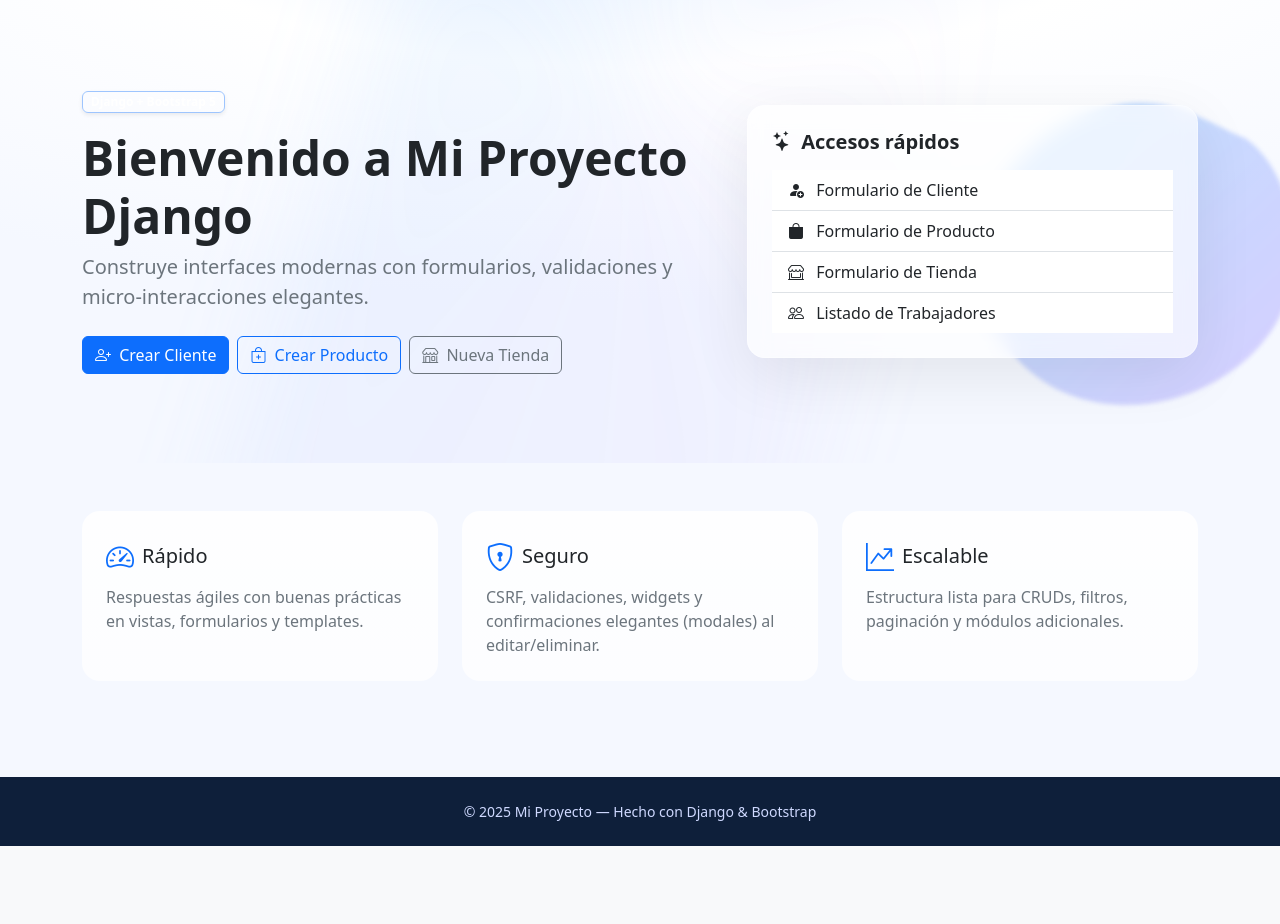
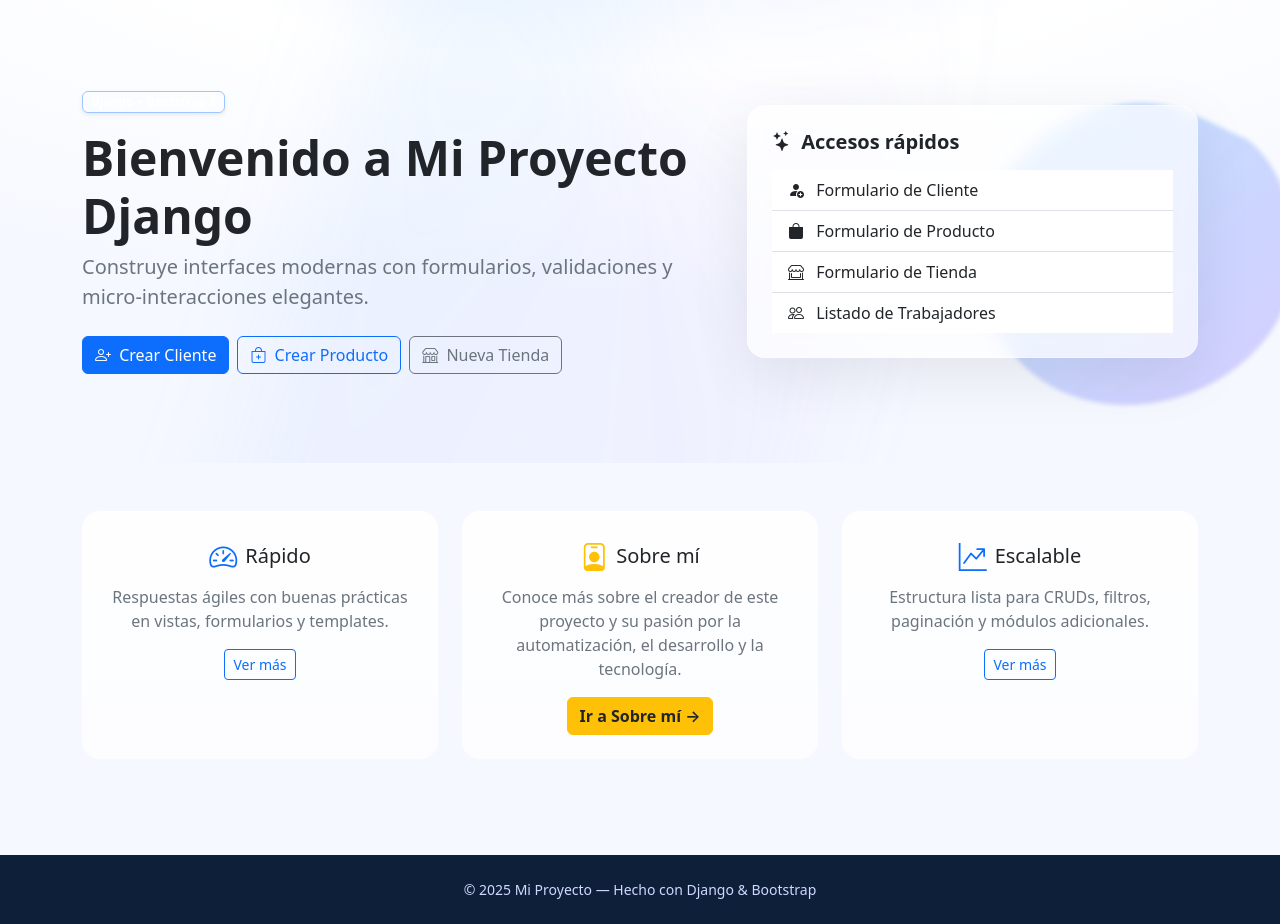
Before and after one commit to nicolemp25/proyecto_comision_78130_V2, a Django app: page / in a window 1280 px wide. Shown: the part 57-981 px from the top of the page. Before the commit the page ends 903 px from the top, so only its background shows below. Run offline with Django 5.2, Linux system fonts and the light colour scheme.

Commit message:
Commit Final Entrega Proyecto Curso Python

```diff
--- a/coder/templates/coder/index.html
+++ b/coder/templates/coder/index.html
@@ -294,35 +294,54 @@
     <div class="container">
       <div class="row g-4">
         <div class="col-md-4 reveal">
-          <div class="feature-card h-100 p-4">
-            <div class="d-flex align-items-center mb-2">
+          <div class="feature-card h-100 p-4 text-center">
+            <div class="d-flex align-items-center justify-content-center mb-2">
               <i class="bi bi-speedometer2 fs-3 text-primary me-2"></i>
               <h5 class="mb-0">Rápido</h5>
             </div>
-            <p class="text-secondary mb-0">Respuestas ágiles con buenas prácticas en vistas, formularios y templates.</p>
+            <p class="text-secondary mb-3">
+              Respuestas ágiles con buenas prácticas en vistas, formularios y templates.
+            </p>
+            <a href="{% url 'cliente_form' %}" class="btn btn-outline-primary btn-sm">
+              Ver más
+            </a>
           </div>
         </div>
+
+        <!-- 💛 Aquí va el botón "Sobre mí" -->
         <div class="col-md-4 reveal">
-          <div class="feature-card h-100 p-4">
-            <div class="d-flex align-items-center mb-2">
-              <i class="bi bi-shield-lock fs-3 text-primary me-2"></i>
-              <h5 class="mb-0">Seguro</h5>
+          <div class="feature-card h-100 p-4 text-center">
+            <div class="d-flex align-items-center justify-content-center mb-2">
+              <i class="bi bi-person-badge fs-3 text-warning me-2"></i>
+              <h5 class="mb-0">Sobre mí</h5>
             </div>
-            <p class="text-secondary mb-0">CSRF, validaciones, widgets y confirmaciones elegantes (modales) al editar/eliminar.</p>
+            <p class="text-secondary mb-3">
+              Conoce más sobre el creador de este proyecto y su pasión por la automatización, el desarrollo y la tecnología.
+            </p>
+            <a href="{% url 'about' %}" class="btn btn-warning text-dark fw-semibold">
+              Ir a Sobre mí →
+            </a>
           </div>
         </div>
+
         <div class="col-md-4 reveal">
-          <div class="feature-card h-100 p-4">
-            <div class="d-flex align-items-center mb-2">
+          <div class="feature-card h-100 p-4 text-center">
+            <div class="d-flex align-items-center justify-content-center mb-2">
               <i class="bi bi-graph-up-arrow fs-3 text-primary me-2"></i>
               <h5 class="mb-0">Escalable</h5>
             </div>
-            <p class="text-secondary mb-0">Estructura lista para CRUDs, filtros, paginación y módulos adicionales.</p>
+            <p class="text-secondary mb-3">
+              Estructura lista para CRUDs, filtros, paginación y módulos adicionales.
+            </p>
+            <a href="{% url 'tienda_list' %}" class="btn btn-outline-primary btn-sm">
+              Ver más
+            </a>
           </div>
         </div>
       </div>
     </div>
   </section>
+
   {% endblock %}
 
   <!-- Footer -->
--- a/coder/urls.py
+++ b/coder/urls.py
@@ -1,5 +1,5 @@
 from django.urls import path
-from .views import index, crear_cliente, crear_producto, crear_tienda, lista_tiendas
+from .views import index, crear_cliente, crear_producto, crear_tienda, lista_tiendas, about
 
 urlpatterns = [
     path("", index , name="index"),
@@ -7,4 +7,6 @@ urlpatterns = [
     path("producto/nuevo", crear_producto, name="producto_form"),
     path("tienda/nuevo", crear_tienda, name="tienda_form"),
     path('tiendas/', lista_tiendas, name='tienda_list'),
+    path("about/", about, name="about"),
+
 ]
--- a/coder/views.py
+++ b/coder/views.py
@@ -56,3 +56,6 @@ def lista_tiendas(request):
         )
     tiendas = qs.order_by('nombre')  # O '-id' si prefieres las más recientes
     return render(request, 'coder/tienda_list.html', {'tiendas': tiendas, 'query': q})
+
+def about(request):
+    return render(request, "coder/about.html")
```
Also changed, not shown: coder/templates/coder/about.html (added, +50 -0 lines).
